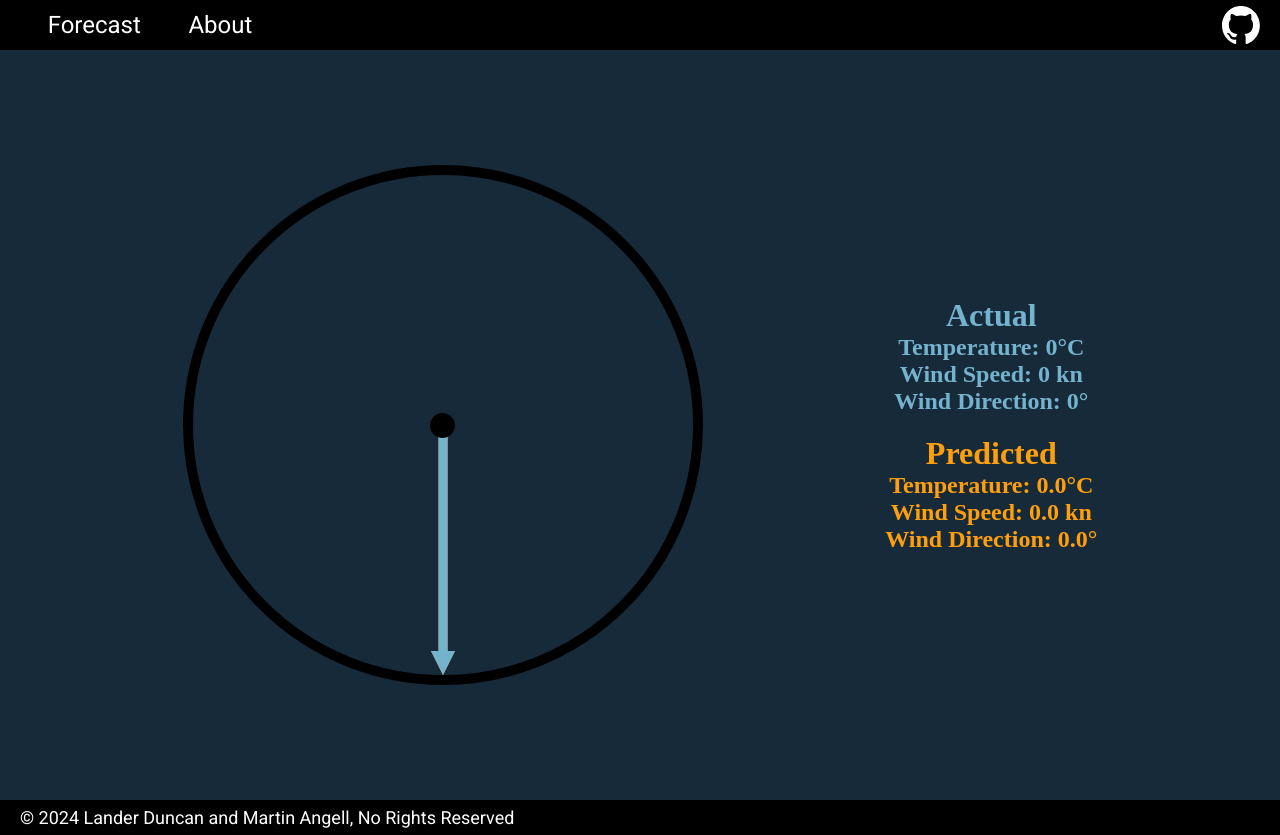
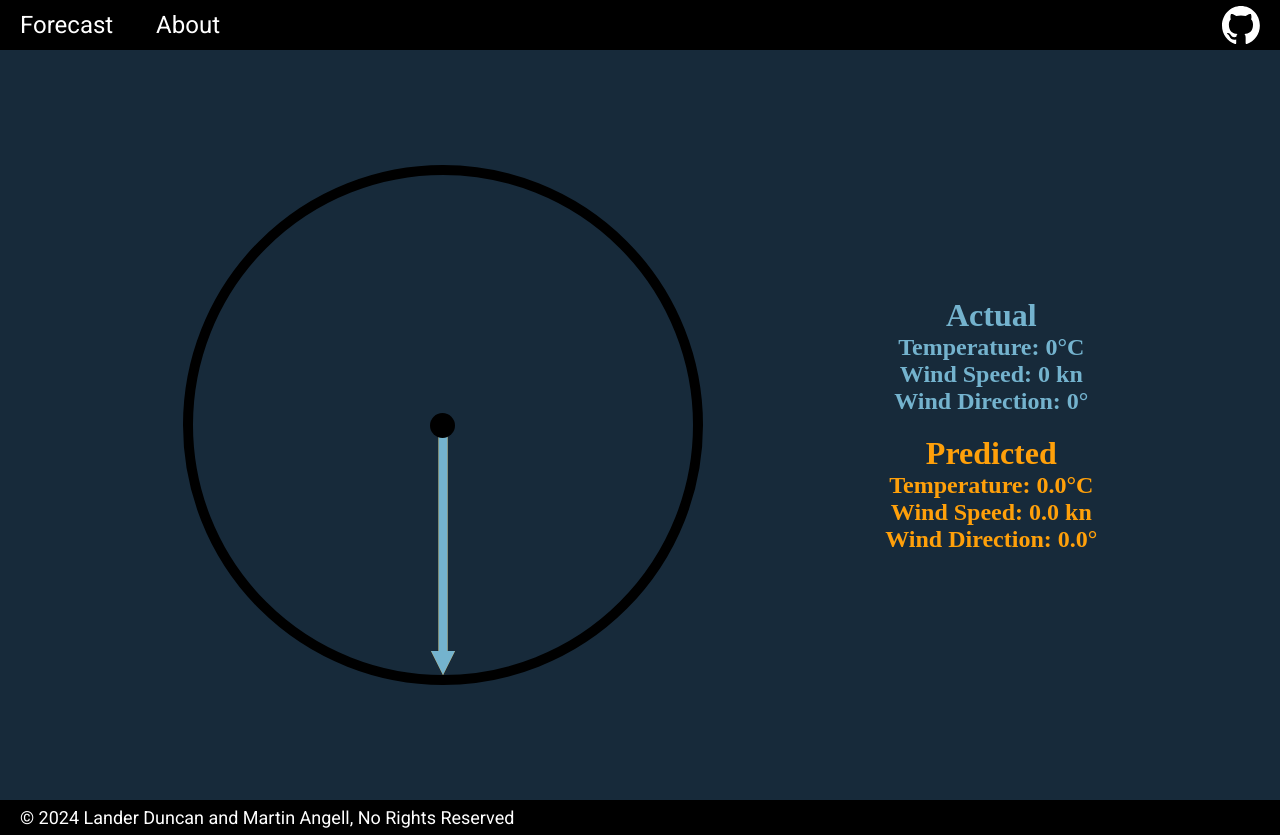
Before and after one commit to LanderDuncan/LSTMWeather, a React (Create React App) app in the folder frontend/: page / in a window 1280 px wide. Built offline with nearby package versions, Linux system fonts and the light colour scheme; no server answers.

Commit message:
Changed spacing in the header

```diff
--- a/frontend/src/css/general.css
+++ b/frontend/src/css/general.css
@@ -15,10 +15,11 @@ header {
 }
 
 #headerLinks {
-  width: 300px;
+  margin-left: 20px;
+  width: 200px;
   height: 100%;
   display: flex;
-  justify-content: space-evenly;
+  justify-content: space-between;
 }
 
 #headerLinks a {
```
